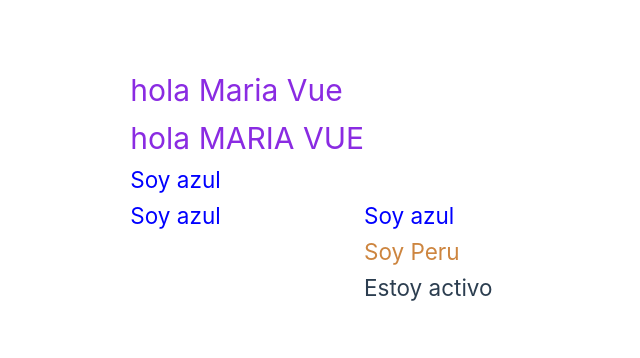
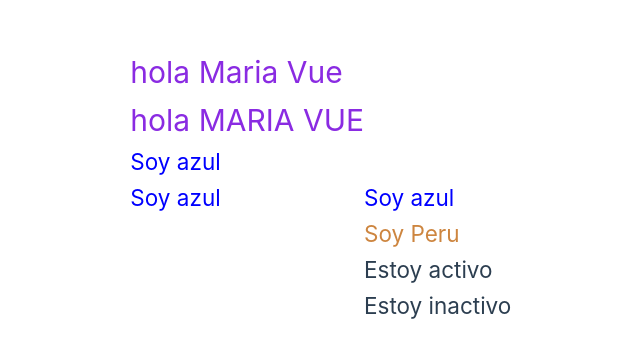
Before and after one commit to mariaalejandrabm0703/vue-project, a Vue app: page / in a window 1280 px wide. Shown: the part 214-572 px from the top of the page, without its empty margins (276-916 px from the left). Built offline with nearby package versions, Linux system fonts and the light colour scheme.

Commit message:
directiva v-if v-else

```diff
--- a/src/App.vue
+++ b/src/App.vue
@@ -4,6 +4,7 @@ const name = 'Maria Vue'
 const styleColor = 'color: blue'
 const arrayColores = ['yellow', 'red', 'peru']
 const activo = true
+const inactivo = false
 </script>
 
 <template>
@@ -19,6 +20,9 @@ const activo = true
     <h2 :style="`color: ${arrayColores[2]}`">Soy Peru</h2>
     <br>
     <h2>{{activo? 'Estoy activo' : 'Estoy inactivo'}}</h2>
+    <br>
+    <h2 v-if="!inactivo">{{'Estoy inactivo'}}</h2>
+    <h2 v-else>{{'Estoy Activo'}}</h2>
 </template>
 
 <style>
```
